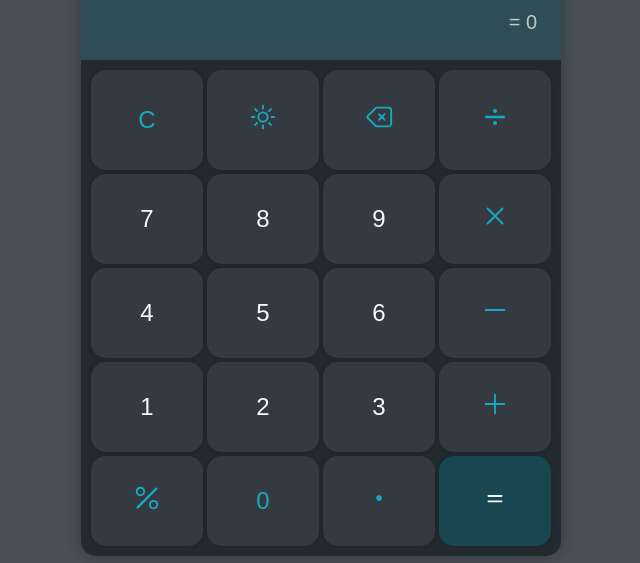
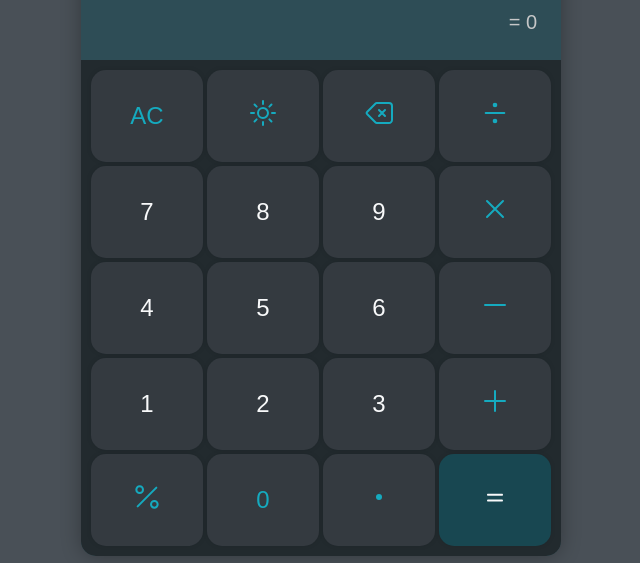
Before and after one commit to evgeny-vb/calculator-app, a React (Vite) app: page / in a window 1280 px wide. Shown: the part 204-767 px from the top of the page, without its empty margins (319-959 px from the left). Built offline with nearby package versions, Linux system fonts and the light colour scheme.

Commit message:
Update icons

```diff
--- a/index.html
+++ b/index.html
@@ -2,7 +2,7 @@
 <html lang="en">
   <head>
     <meta charset="UTF-8" />
-    <link rel="icon" type="image/svg+xml" href="/calculator-outline.svg" />
+    <link rel="icon" type="image/svg+xml" href="/calculator.svg" />
     <meta name="viewport" content="width=device-width, initial-scale=1.0" />
     <title>Calculator</title>
   </head>
--- a/src/components/Calculator.css
+++ b/src/components/Calculator.css
@@ -130,13 +130,8 @@
 }
 
 .icon {
-    width: 30px;
-    height: 30px;
-}
-
-.icon--divide {
-    width: 40px;
-    height: 40px;
+    width: 32px;
+    height: 32px;
 }
 
 .icon-night {
--- a/src/components/Calculator.jsx
+++ b/src/components/Calculator.jsx
@@ -71,7 +71,7 @@ const Calculator = () => {
           <div className={resultClass}>= {isNaN(result) ? "Error" : result}</div>
         </header>
         <div className="calculator-buttons">
-          <button className="btn btn-symbol" onClick={clear}>C</button>
+          <button className="btn btn-symbol" onClick={clear}>{!previousOperand && !currentOperand ? "AC" : "C"}</button>
           {/* theme button */}
           <button className="btn btn-symbol" onClick={switchTheme}>
             <svg
@@ -103,7 +103,6 @@ const Calculator = () => {
               />
             </svg>
           </button>
-
           {/* backspace */}
           <button className="btn btn-symbol" onClick={backspace}>
             <svg
@@ -121,21 +120,19 @@ const Calculator = () => {
               />
             </svg>
           </button>
+          {/* divide */}
           <button className="btn btn-symbol" onClick={() => inputOperator("/")}>
-            <svg
-              viewBox="0 0 20 20"
-              fill="none"
-              xmlns="http://www.w3.org/2000/svg"
-              className="icon--divide"
-            >
-              <path
-                d="M5 10C5 9.83424 5.06585 9.67527 5.18306 9.55806C5.30027 9.44085 5.45924 9.375 5.625 9.375H14.375C14.5408 9.375 14.6997 9.44085 14.8169 9.55806C14.9342 9.67527 15 9.83424 15 10C15 10.1658 14.9342 10.3247 14.8169 10.4419C14.6997 10.5592 14.5408 10.625 14.375 10.625H5.625C5.45924 10.625 5.30027 10.5592 5.18306 10.4419C5.06585 10.3247 5 10.1658 5 10Z"
-                fill="currentColor"
-              ></path>
-              <circle cx="10" cy="7" r="1" fill="currentColor"></circle>
-              <circle cx="10" cy="13" r="1" fill="currentColor"></circle>
+            <svg xmlns="http://www.w3.org/2000/svg" className="icon" viewBox="0 0 24 24" strokeWidth="1.5"
+                 stroke="currentColor" fill="none" strokeLinecap="round"
+                 strokeLinejoin="round">
+              <path stroke="none" d="M0 0h24v24H0z" fill="none"/>
+              <circle fill="currentColor" cx="12" cy="6" r="1"/>
+              <circle fill="currentColor" cx="12" cy="18" r="1"/>
+              <line x1="5" y1="12" x2="19" y2="12"/>
             </svg>
           </button>
+
+
           <button className="btn" onClick={() => inputValue(7)}>7</button>
           <button className="btn" onClick={() => inputValue(8)}>8</button>
           <button className="btn" onClick={() => inputValue(9)}>9</button>
@@ -155,6 +152,8 @@ const Calculator = () => {
               />
             </svg>
           </button>
+
+
           <button className="btn" onClick={() => inputValue(4)}>4</button>
           <button className="btn" onClick={() => inputValue(5)}>5</button>
           <button className="btn" onClick={() => inputValue(6)}>6</button>
@@ -174,6 +173,8 @@ const Calculator = () => {
               />
             </svg>
           </button>
+
+
           <button className="btn" onClick={() => inputValue(1)}>1</button>
           <button className="btn" onClick={() => inputValue(2)}>2</button>
           <button className="btn" onClick={() => inputValue(3)}>3</button>
@@ -194,17 +195,15 @@ const Calculator = () => {
             </svg>
           </button>
 
+
           {/* Percentage button */}
           <button className="btn btn-symbol" onClick={inputPercent}>
-            <svg
-              xmlns="http://www.w3.org/2000/svg"
-              fill="currentColor"
-              viewBox="0 0 16 16"
-              className="icon"
-            >
-              <path
-                d="M13.442 2.558a.625.625 0 0 1 0 .884l-10 10a.625.625 0 1 1-.884-.884l10-10a.625.625 0 0 1 .884 0zM4.5 6a1.5 1.5 0 1 1 0-3 1.5 1.5 0 0 1 0 3zm0 1a2.5 2.5 0 1 0 0-5 2.5 2.5 0 0 0 0 5zm7 6a1.5 1.5 0 1 1 0-3 1.5 1.5 0 0 1 0 3zm0 1a2.5 2.5 0 1 0 0-5 2.5 2.5 0 0 0 0 5z"
-              ></path>
+            <svg xmlns="http://www.w3.org/2000/svg" viewBox="0 0 24 24" fill="none"
+                 stroke="currentColor" strokeWidth="1.5" strokeLinecap="round" strokeLinejoin="round"
+                 className="icon">
+              <line x1="19" y1="5" x2="5" y2="19"/>
+              <circle cx="6.5" cy="6.5" r="2.5"/>
+              <circle cx="17.5" cy="17.5" r="2.5"/>
             </svg>
           </button>
 
--- a/src/reducers/calculation.js
+++ b/src/reducers/calculation.js
@@ -4,7 +4,7 @@ export const initialCalculationState = {
   previousOperand: "",
   currentOperand: "",
   operator: "",
-  result: "",
+  result: "0",
   resultHighlight: false
 };
 
```
Also changed, not shown: public/calculator-outline.svg (deleted), public/calculator.svg (added).
